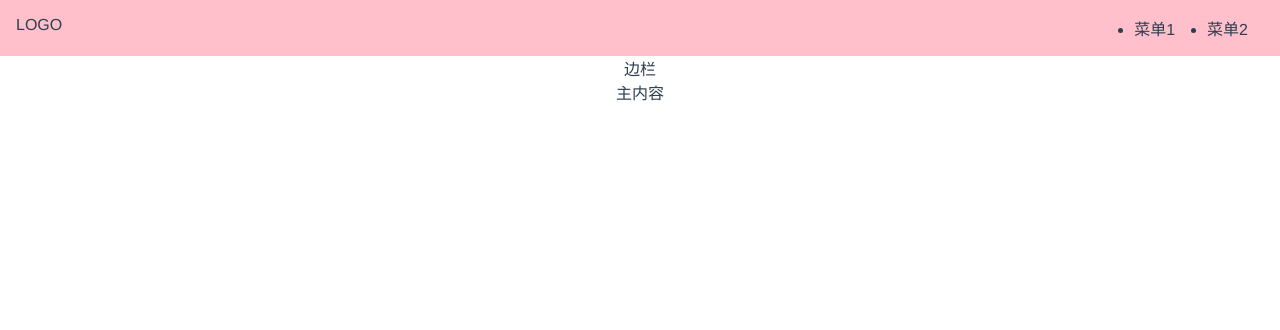
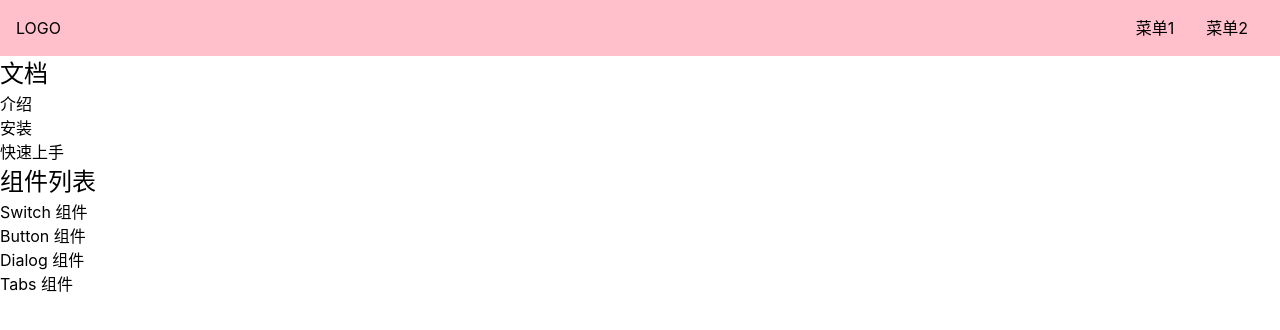
Before and after one commit to The-Duan/Vue3-corgi-UI, a Vue app: page /#/doc in a window 1280 px wide. Shown: the top 330 px of the page. Built offline with nearby package versions, Linux system fonts and the light colour scheme.

Commit message:
初始化aside的html

```diff
--- a/src/index.css
+++ b/src/index.css
@@ -1,13 +1,47 @@
-*{
+
+* {
   margin: 0;
   padding: 0;
   box-sizing: border-box;
 }
-#app {
-  font-family: Avenir, Helvetica, Arial, sans-serif;
-  -webkit-font-smoothing: antialiased;
-  -moz-osx-font-smoothing: grayscale;
-  text-align: center;
-  color: #2c3e50;
-  /*margin-top: 60px;*/
+ul,
+ol {
+  list-style: none;
 }
+a {
+  text-decoration: none;
+  color: inherit;
+}
+h1,h2,h3,h4,h5,h6{
+  font-weight: normal;
+}
+body {
+  width: 100%;
+  height: 100%;
+  font-size: 16px;
+  line-height: 1.5;
+  font-family: -apple-system, "Noto Sans", "Helvetica Neue", Helvetica, "Nimbus Sans L", Arial, "Liberation Sans", "PingFang SC", "Hiragino Sans GB", "Noto Sans CJK SC", "Source Han Sans SC", "Source Han Sans CN", "Microsoft YaHei", "Wenquanyi Micro Hei", "WenQuanYi Zen Hei", "ST Heiti", SimHei, "WenQuanYi Zen Hei Sharp", sans-serif;
+}
+/*默认图标样式*/
+  .icon {
+    width: 1em; height: 1em;
+    vertical-align: -0.15em;
+    fill: currentColor;
+    overflow: hidden;
+  }
+
+
+
+/**{*/
+/*  margin: 0;*/
+/*  padding: 0;*/
+/*  box-sizing: border-box;*/
+/*}*/
+/*#app {*/
+/*  font-family: Avenir, Helvetica, Arial, sans-serif;*/
+/*  -webkit-font-smoothing: antialiased;*/
+/*  -moz-osx-font-smoothing: grayscale;*/
+/*  text-align: center;*/
+/*  color: #2c3e50;*/
+/*  !*margin-top: 60px;*!*/
+/*}*/
--- a/src/views/Doc.vue
+++ b/src/views/Doc.vue
@@ -1,9 +1,42 @@
 <template>
-  <div>
+  <div class="layout">
     <Topnav/>
     <div class="content">
-      <aside>边栏</aside>
-      <main>主内容</main>
+      <aside>
+        <div>
+          <h2>文档</h2>
+          <ol>
+            <li>
+              <router-link to="/doc/introduce">介绍</router-link>
+            </li>
+            <li>
+              <router-link to="/doc/install">安装</router-link>
+            </li>
+            <li>
+              <router-link to="/doc/get-started">快速上手</router-link>
+            </li>
+
+          </ol>
+          <h2>组件列表</h2>
+          <ol>
+            <li>
+              <router-link to="/doc/switch">Switch 组件</router-link>
+            </li>
+            <li>
+              <router-link to="/doc/button">Button 组件</router-link>
+            </li>
+            <li>
+              <router-link to="/doc/dialog">Dialog 组件</router-link>
+            </li>
+            <li>
+              <router-link to="/doc/tabs">Tabs 组件</router-link>
+            </li>
+          </ol>
+        </div>
+      </aside>
+      <main>
+        <router-view />
+      </main>
     </div>
   </div>
 </template>
--- a/src/views/Home.vue
+++ b/src/views/Home.vue
@@ -5,21 +5,41 @@
       <h1>轱辘UI</h1>
       <h2>一款 普普通通, 平平无奇 的 UI 框架</h2>
       <p class="actions">
-      <a href="">GitHub</a>
-      <a href="">开始</a>
+        <a href="https://github.com/simple-ice/crisps-ui">GitHub</a>
+        <router-link to="/doc">开始</router-link>
       </p>
     </div>
   </div>
 </template>
 
 <script lang="ts">
-import Topnav from '../components/Topnav.vue'
+import Topnav from '../components/Topnav.vue';
 
 export default {
-  components:{Topnav}
-}
+  components: {Topnav}
+};
 </script>
 
 <style lang="scss" scoped>
-
+.banner{
+  text-align: center;
+  padding: 50px 0;
+  display: flex;
+  justify-content: center;
+  align-items: center;
+  flex-direction: column;
+  >h2 {
+    margin: 20px 0;
+  }
+  >.actions{
+    >a{
+      margin: 0 8px;
+      background: rgb(249,191,175);
+      display: inline-block;
+      color: rgb(206,109,70);
+      padding: 8px 24px;
+      border-radius: 8px;
+    }
+  }
+}
 </style>
```
Lines whose indentation alone changed are shown as unchanged.
